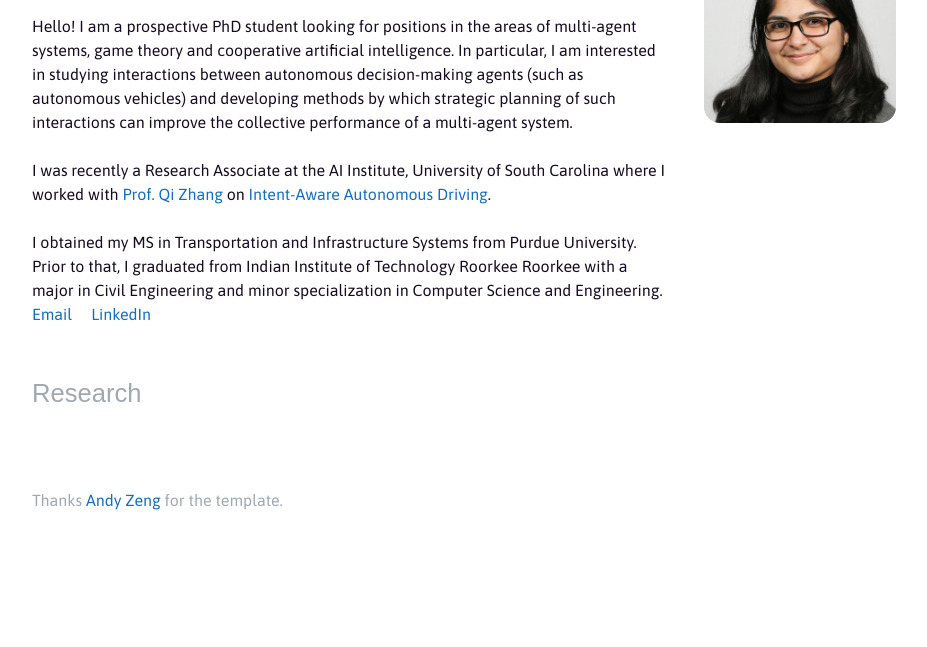
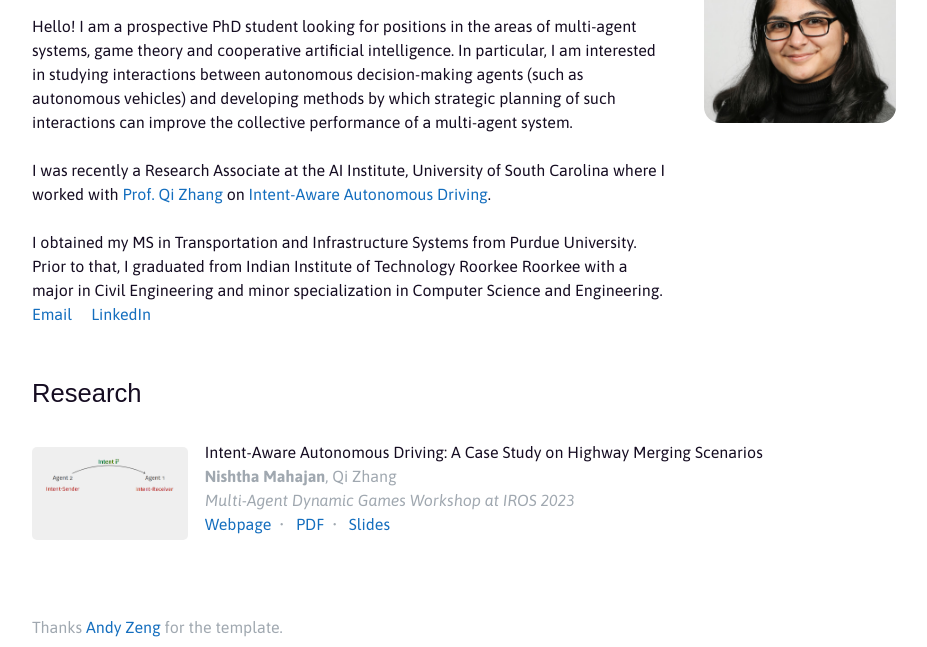
Before and after one commit to nishthamahajan/nishthamahajan.github.io, a plain HTML site: page index.html in a window 1280 px wide. Shown: the part 197-844 px from the top of the page, without its empty margins (176-1103 px from the left). Before the commit the page ends 800 px from the top, so only its background shows below. Drawn offline with nearby package versions, Linux system fonts and the light colour scheme.

Commit message:
Fix index.html

```diff
--- a/index.html
+++ b/index.html
@@ -127,7 +127,7 @@
         // Retrieve cached button click.
         var defaultFilterValue = localStorage.getItem('filterValue');
         if (defaultFilterValue == null) {
-          defaultFilterValue = ".highlight"
+          defaultFilterValue = ".publication" //".highlight"
         }
         $grid.isotope({ filter: defaultFilterValue });
         var buttons = document.getElementsByClassName("button");
```
